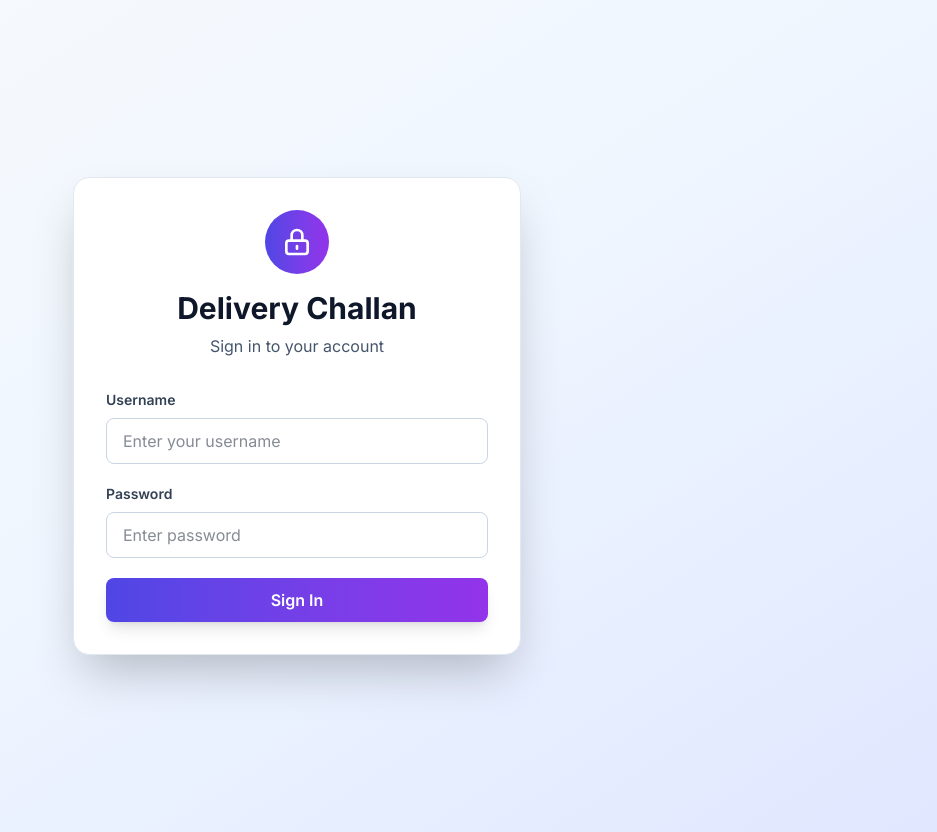
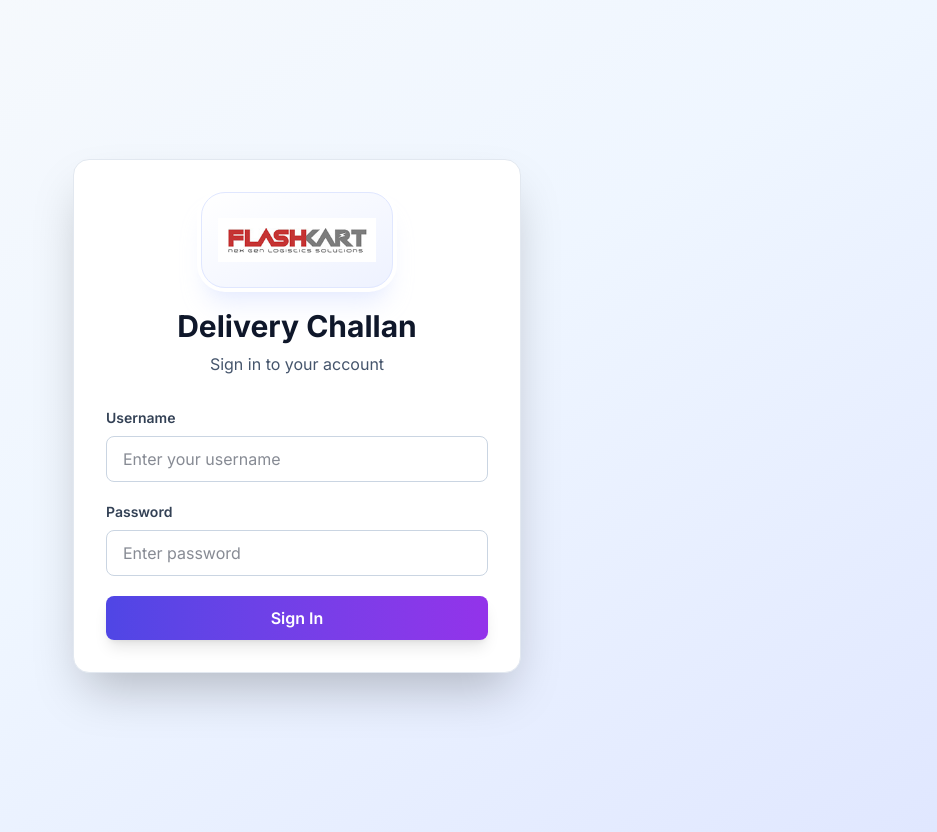
Before and after one commit to vickyregin/DC-2026-27, an Angular app: page / in a window 1280 px wide. Shown: the whole page, without its empty margins (343-1280 px from the left). Built offline with nearby package versions, Linux system fonts and the light colour scheme.

Commit message:
feat: Update login screen logo and styling for improved visual appeal

```diff
--- a/src/app/app.html
+++ b/src/app/app.html
@@ -4,10 +4,11 @@
     <div class="min-h-screen flex items-center justify-center">
       <div class="w-full max-w-md rounded-2xl bg-white shadow-2xl border border-slate-200 p-8">
         <div class="text-center mb-8">
-          <div class="mx-auto mb-4 h-16 w-16 rounded-full bg-gradient-to-r from-indigo-600 to-purple-600 flex items-center justify-center">
-            <svg class="w-8 h-8 text-white" fill="none" stroke="currentColor" viewBox="0 0 24 24">
-              <path stroke-linecap="round" stroke-linejoin="round" stroke-width="2" d="M12 15v2m-6 4h12a2 2 0 002-2v-6a2 2 0 00-2-2H6a2 2 0 00-2 2v6a2 2 0 002 2zm10-10V7a4 4 0 00-8 0v4h8z"/>
-            </svg>
+          <div class="mx-auto mb-5 flex h-24 w-48 items-center justify-center rounded-3xl border border-indigo-100 bg-gradient-to-br from-white to-indigo-50 p-4 shadow-xl shadow-indigo-100/70 ring-4 ring-white">
+            <img
+              src="logo.jpg"
+              alt="Flashkart Logo"
+              class="h-full w-full object-contain">
           </div>
           <h1 class="text-3xl font-bold text-slate-900 mb-2">Delivery Challan</h1>
           <p class="text-slate-600">Sign in to your account</p>
```
